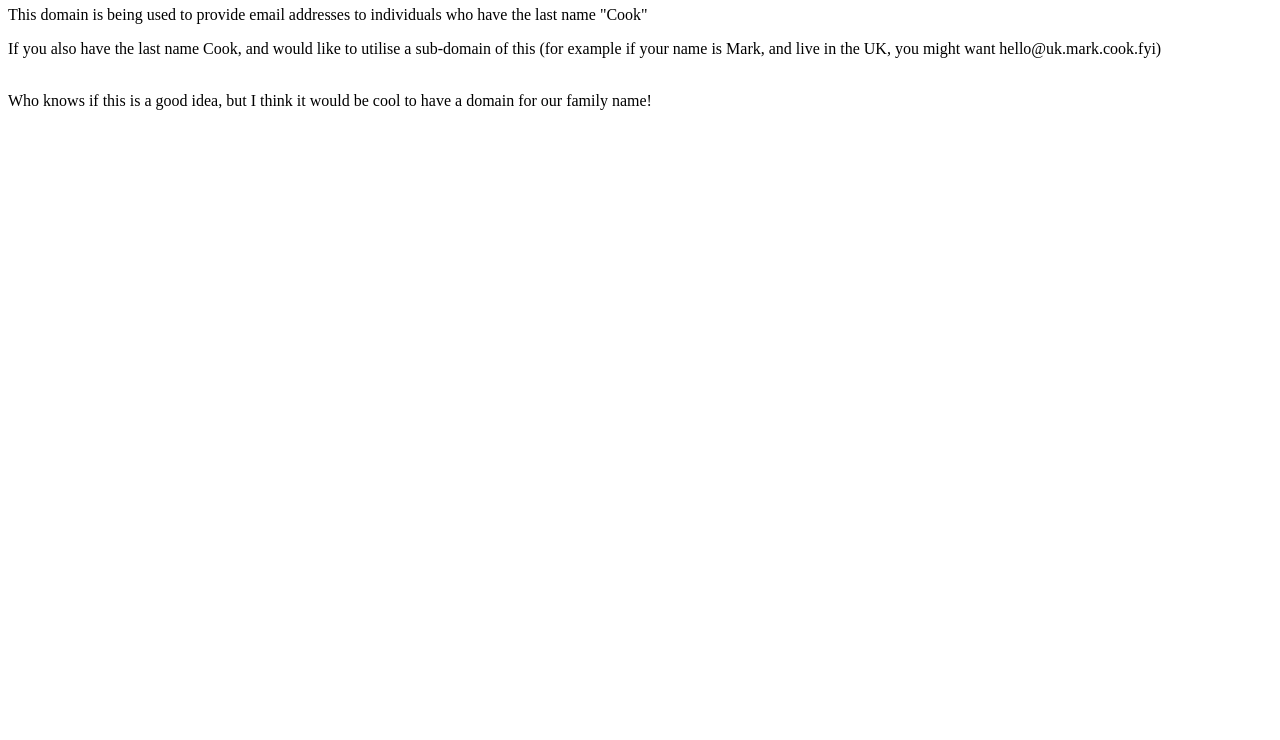
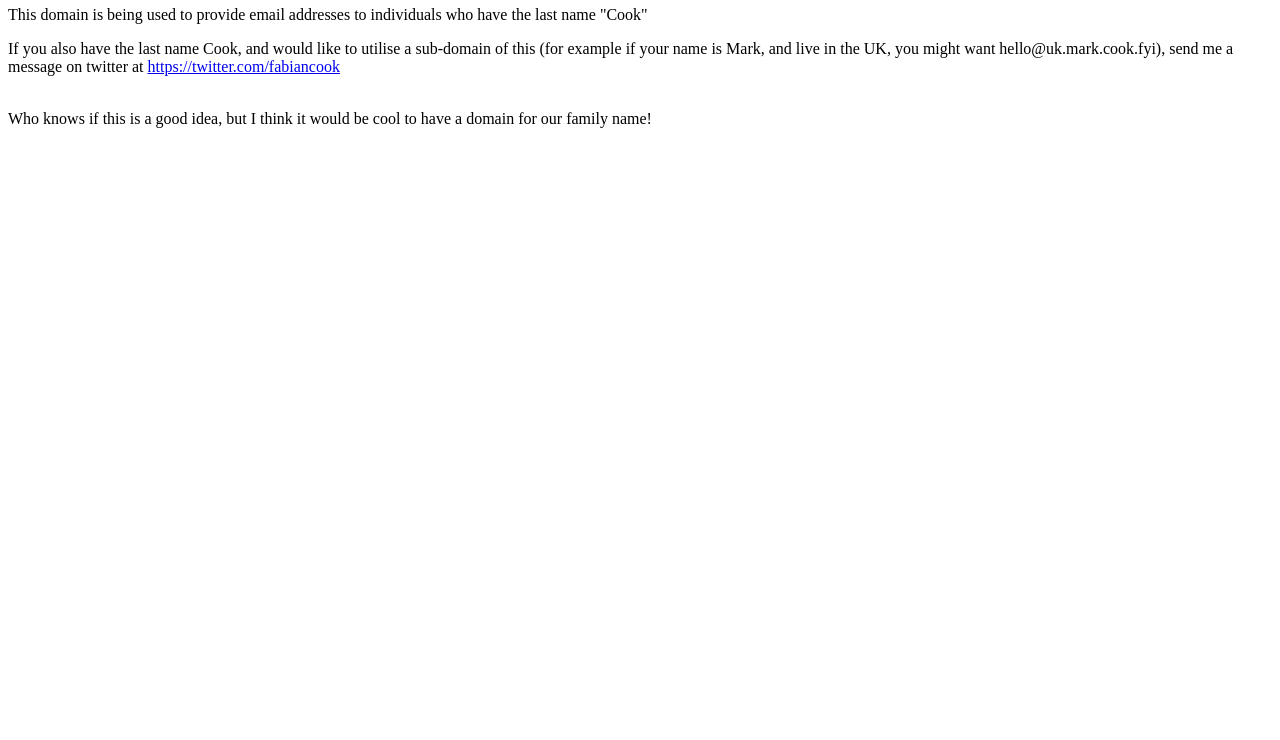
Before and after one commit to cook-fyi/site, a plain HTML site: page index.html in a window 1280 px wide. Shown: the part 60-800 px from the top of the page. Drawn offline with Linux system fonts and the light colour scheme.

Commit message:
Add link to twitter

```diff
--- a/index.html
+++ b/index.html
@@ -5,7 +5,7 @@
 	<body>
 		<h1>Cook family website</h1>
 		<p>This domain is being used to provide email addresses to individuals who have the last name "Cook"</p>
-		<p>If you also have the last name Cook, and would like to utilise a sub-domain of this (for example if your name is Mark, and live in the UK, you might want hello@uk.mark.cook.fyi)</p>
+		<p>If you also have the last name Cook, and would like to utilise a sub-domain of this (for example if your name is Mark, and live in the UK, you might want hello@uk.mark.cook.fyi), send me a message on twitter at <a href="https://twitter.com/fabiancook">https://twitter.com/fabiancook</a></p>
 		<p>
 			<br/>
 			Who knows if this is a good idea, but I think it would be cool to have a domain for our family name!
```
